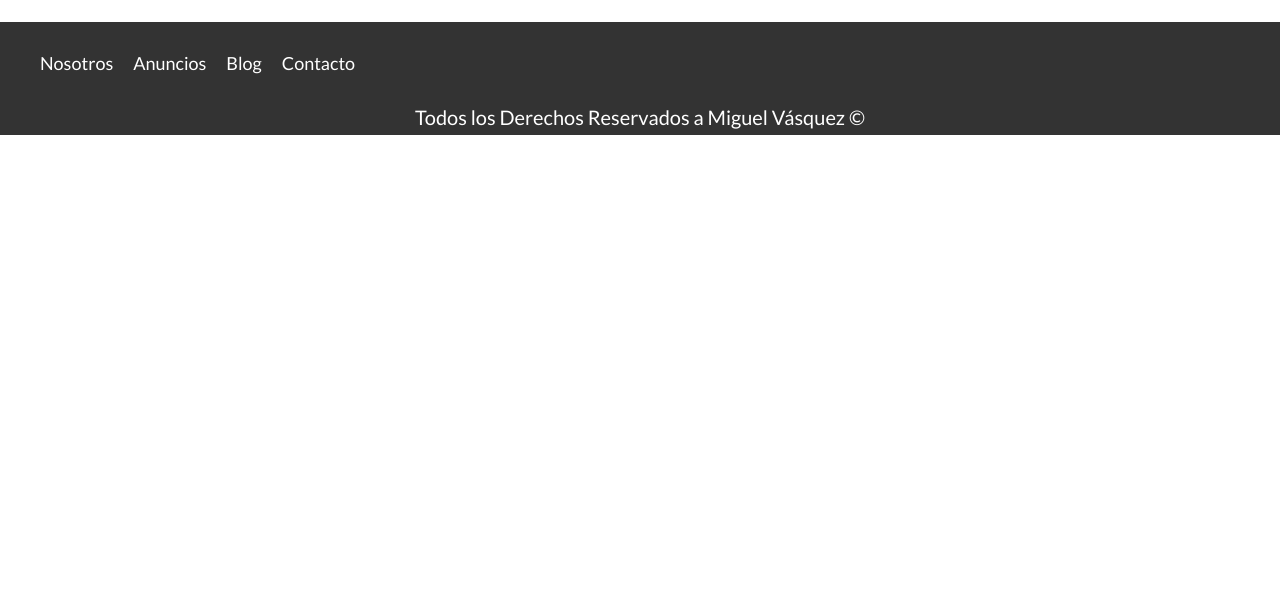
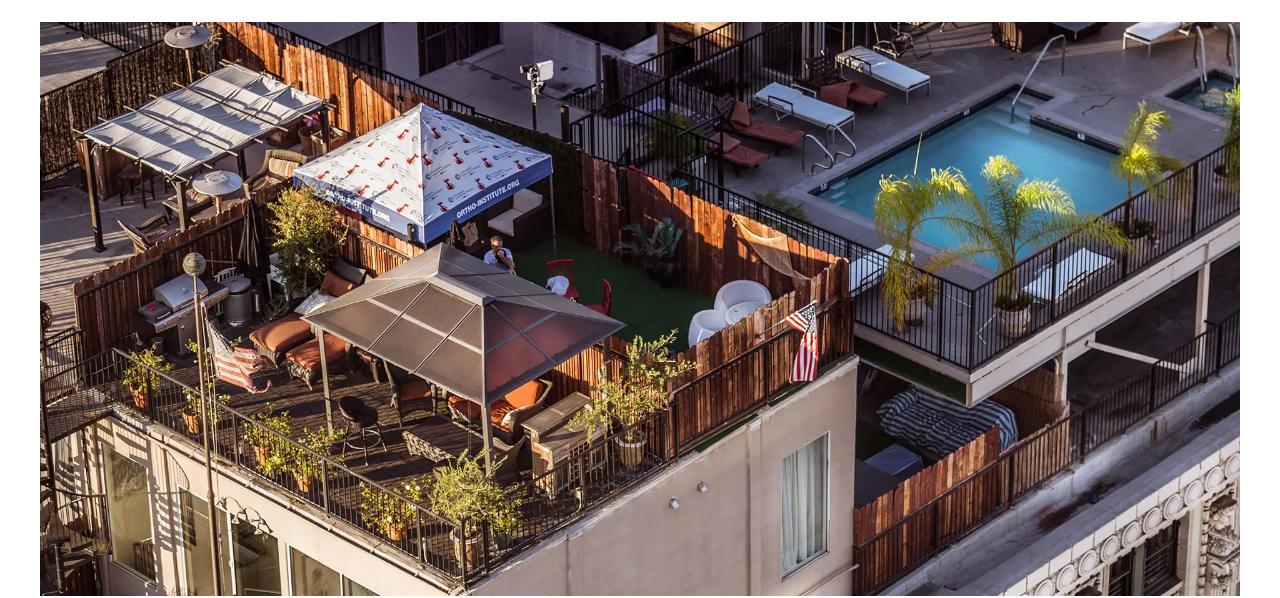
Before and after one commit to MigdeveloperWeb/Bienes-raices-Udemy, a website: page contacto.html in a window 1280 px wide. Shown: the part 216-814 px from the top of the page. Drawn offline with Linux system fonts and the light colour scheme.

Commit message:
empezando con la seccion de contacto

```diff
--- a/contacto.html
+++ b/contacto.html
@@ -28,6 +28,12 @@
 
     <main class="contenedor seccion">
         <h1>Contacto</h1>
+
+        <picture>
+            <source srcset="build/img/destacada3.webp" type="image/webp">
+            <source srcset="build/img/destacada3.jpg" type="image/jpeg">
+            <img loading="lazy" src="build/img/destacada.jpg" alt="Imagen contacto">
+        </picture>
     </main>
 
     <footer class="footer seccion">
```
